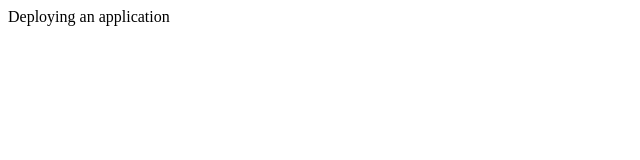
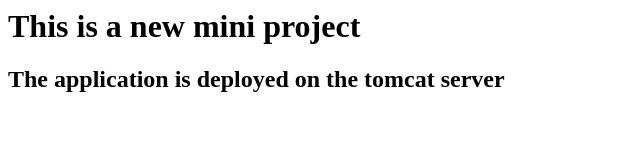
Before and after one commit to Lav-github/Mini-Project, a plain HTML site: page index.html in a window 1280 px wide. Shown: the whole page, without its empty margins (0-640 px from the left). Drawn offline with Linux system fonts and the light colour scheme.

Commit message:
Update index.html

```diff
--- a/index.html
+++ b/index.html
@@ -1 +1,2 @@
-Deploying an application
+<h1>This is a new mini project</h1>
+<h2>The application is deployed on the tomcat server</h2>
```
